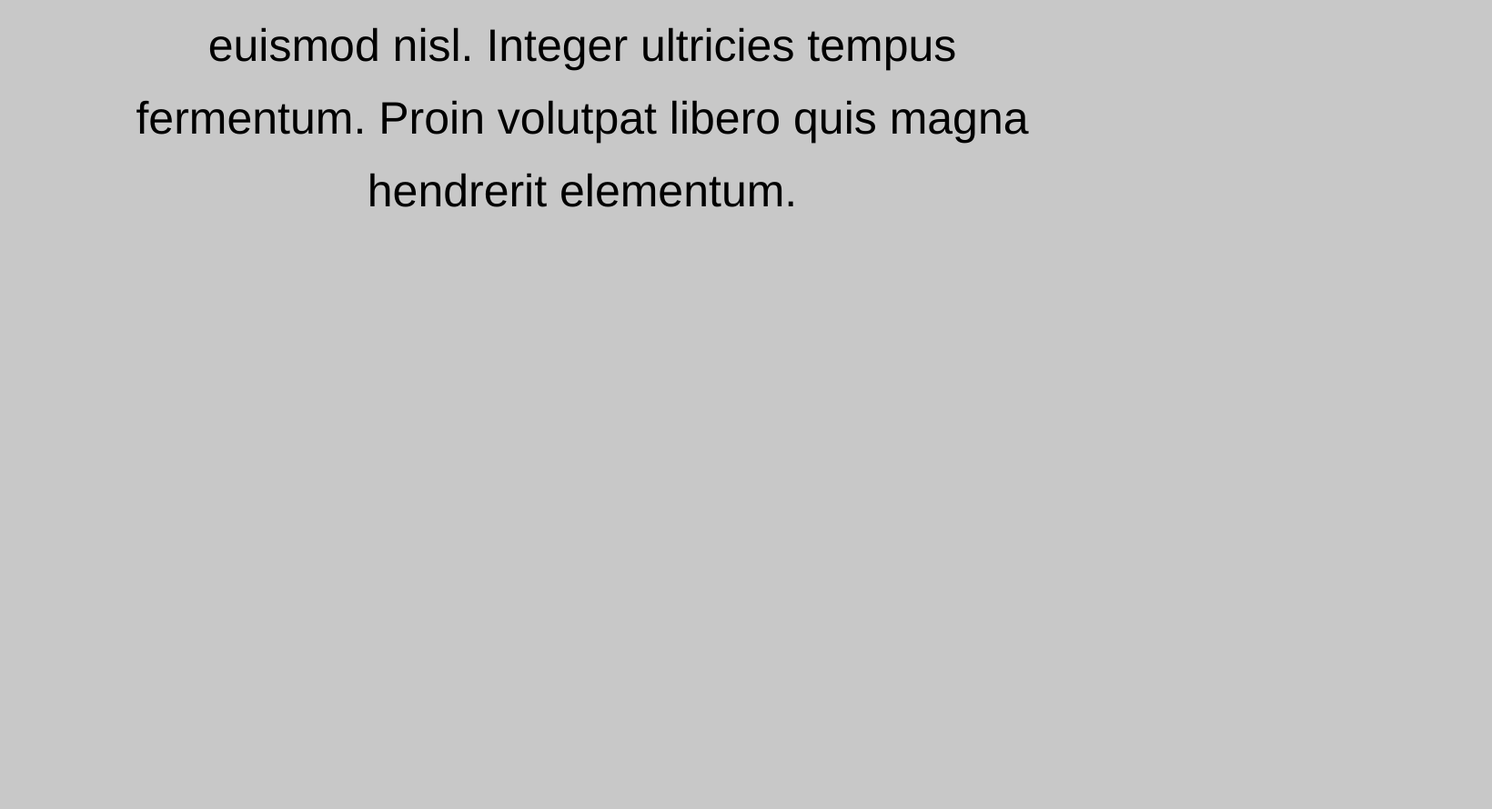
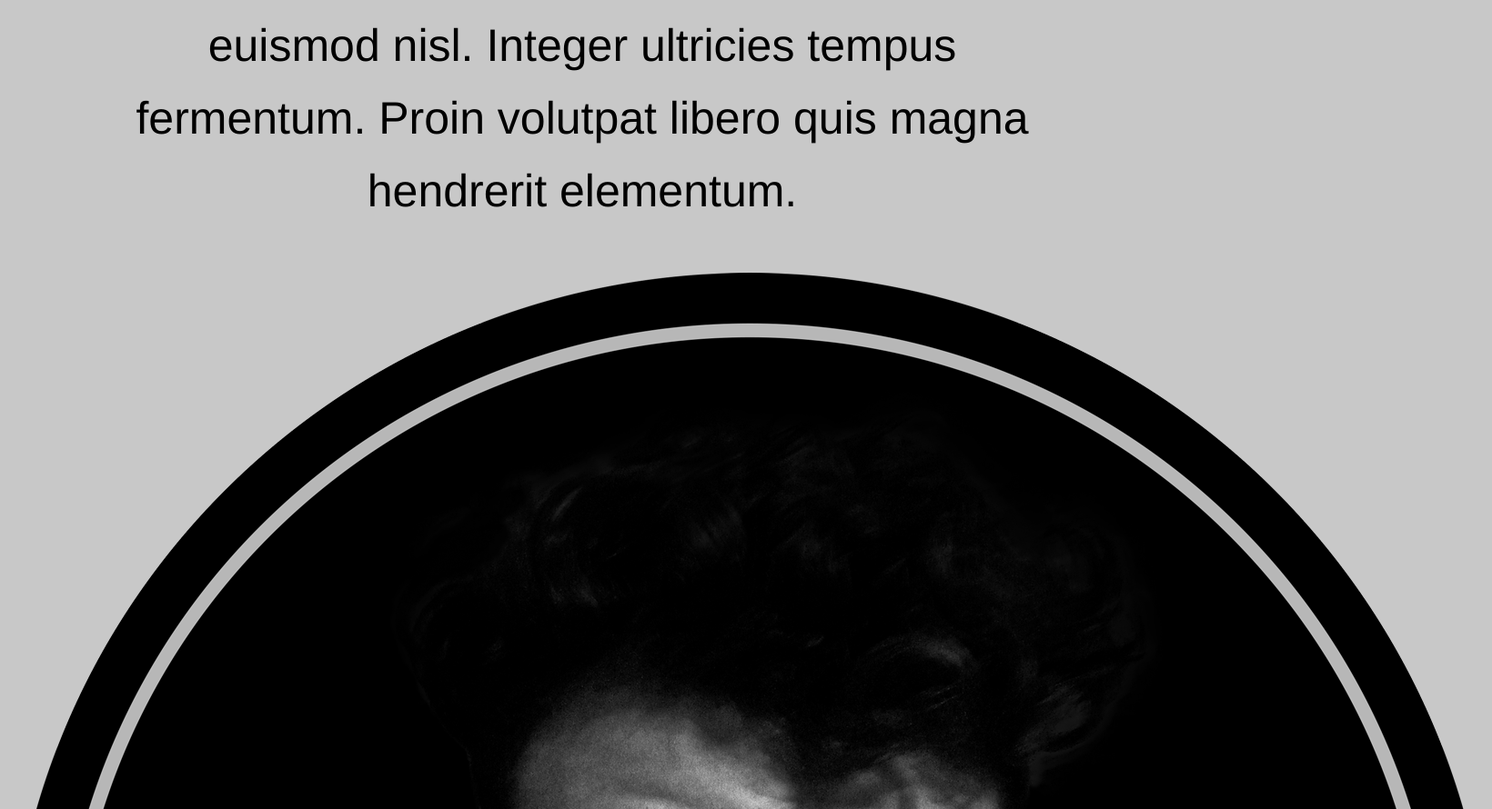
Before and after one commit to thekadirsahin/thekadirsahin.github.io, a plain HTML site: page index.html in a window 1280 px wide. Shown: the part 1218-2108 px from the top of the page at 91% size, 1640 px wide, since content can reach past the window. Before the commit the page ends 1518 px from the top, so only its background shows below. Drawn offline with Linux system fonts and the light colour scheme; files whose address does not match are found by name.

Commit message:
Siteme fotoğraf ekledim

```diff
--- a/index.html
+++ b/index.html
@@ -28,6 +28,7 @@
             Integer ultricies tempus fermentum. Proin volutpat libero quis magna hendrerit elementum.
         </p>
     </div>
+    <img src="images/bw-kadir.png" alt="kadirin çükü">
 </body>
 
 </html>
```
